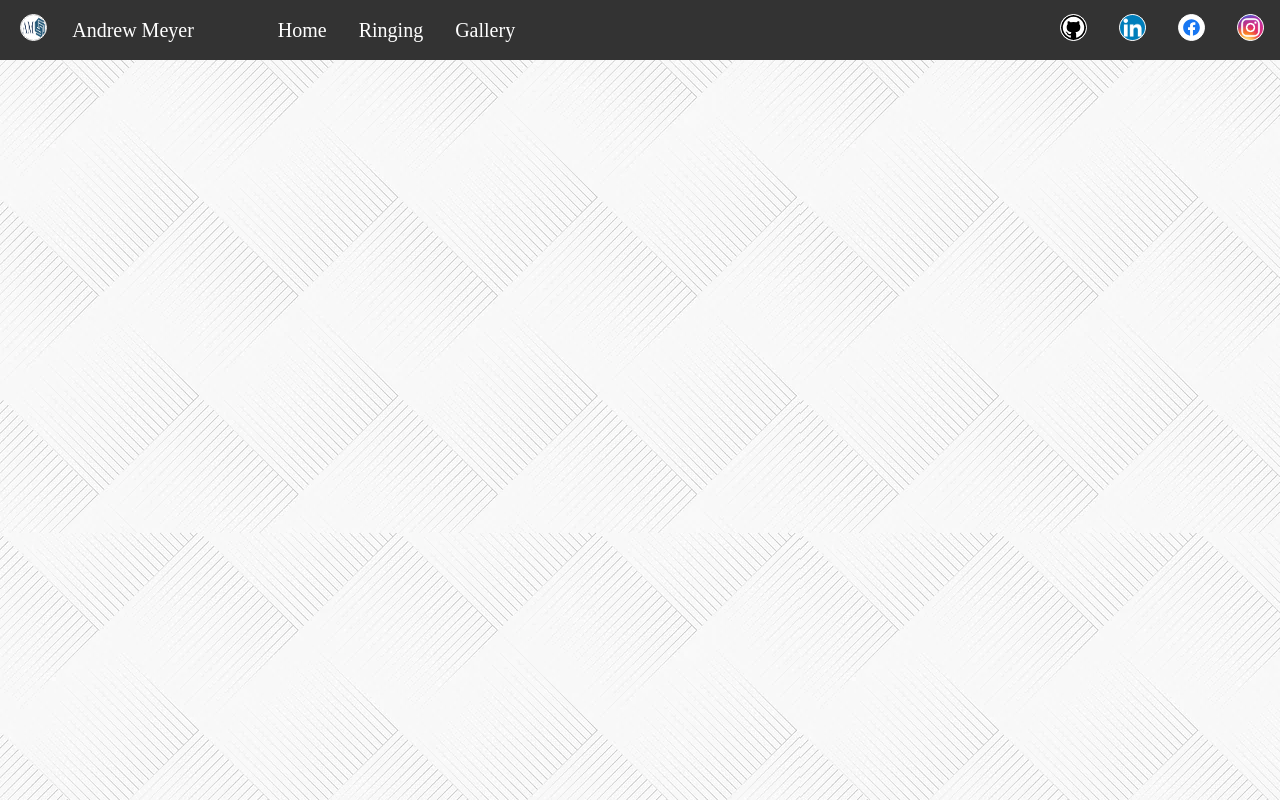
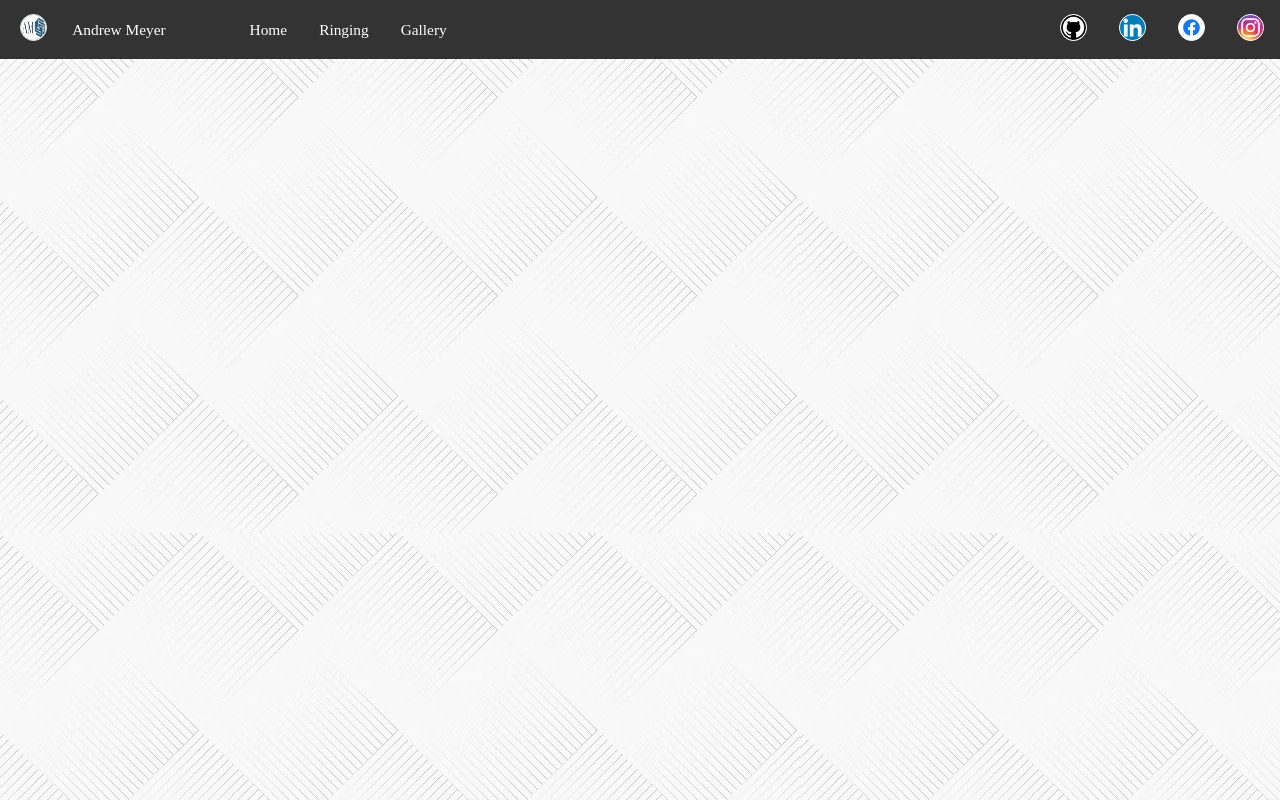
Before and after one commit to andrew03meyer/Andrew-Meyer, a React (Create React App) app: page / in a window 1280 px wide. Built offline with nearby package versions, Linux system fonts and the light colour scheme.

Commit message:
changing sizes

```diff
--- a/src/components/Navigation.css
+++ b/src/components/Navigation.css
@@ -14,7 +14,7 @@ ul {
 
 li {
     float: left;
-    font-size: 20px;
+    font-size: 1.2vw;
     font-family: Bahnschrift sans-serif;
     align-items: center;
     color: white;
```
